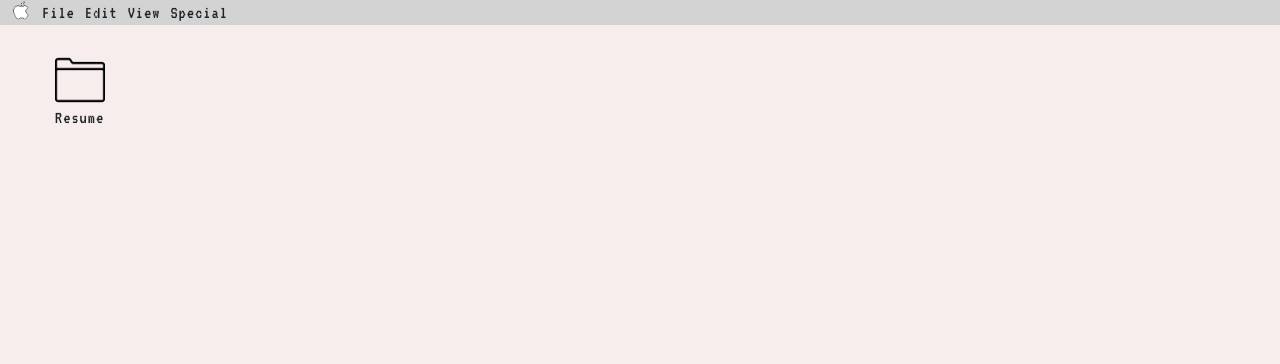
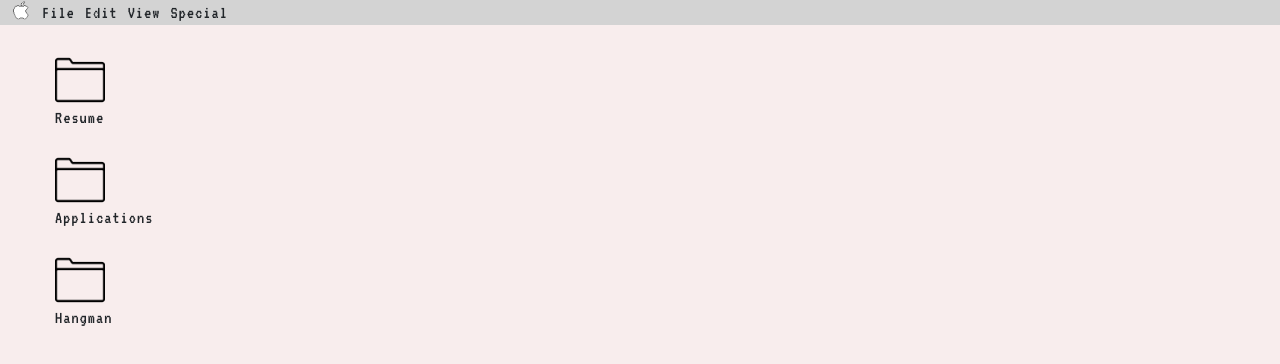
Before and after one commit to austinshigh/retro, a React (Vite) app: page / in a window 1280 px wide. Shown: the top 364 px of the page. Built offline with nearby package versions, Linux system fonts and the light colour scheme.

Commit message:
add multiple files

```diff
--- a/src/components/desktop/Folder.tsx
+++ b/src/components/desktop/Folder.tsx
@@ -6,11 +6,13 @@ import FolderIcon from "../../images/FolderIcon.png"
 
 interface Props {
   title?: string
+  initLeft?: number
+  initTop?: number
 }
 
-const Folder = ({ title }: Props) => {
-  const [top, setTop] = useState(0)
-  const [left, setLeft] = useState(0)
+const Folder = ({ title, initLeft, initTop }: Props) => {
+  const [top, setTop] = useState(initTop)
+  const [left, setLeft] = useState(initLeft)
   const iconRef = useRef<HTMLImageElement>(null)
   const [customTitle, setCustomTitle] = useState("")
   const [editTitle, setEditTitle] = useState(false)
--- a/src/layout/Layout.tsx
+++ b/src/layout/Layout.tsx
@@ -10,6 +10,8 @@ const Layout = () => {
       {/* <Navigation /> */}
       <RetroNav />
       <Folder title="Resume" />
+      <Folder title="Applications" initLeft={0} initTop={150} />
+      <Folder title="Hangman" initLeft={0} initTop={250} />
       {/* <SocialIcons /> */}
       <Outlet />
     </LayoutContainer>
```
